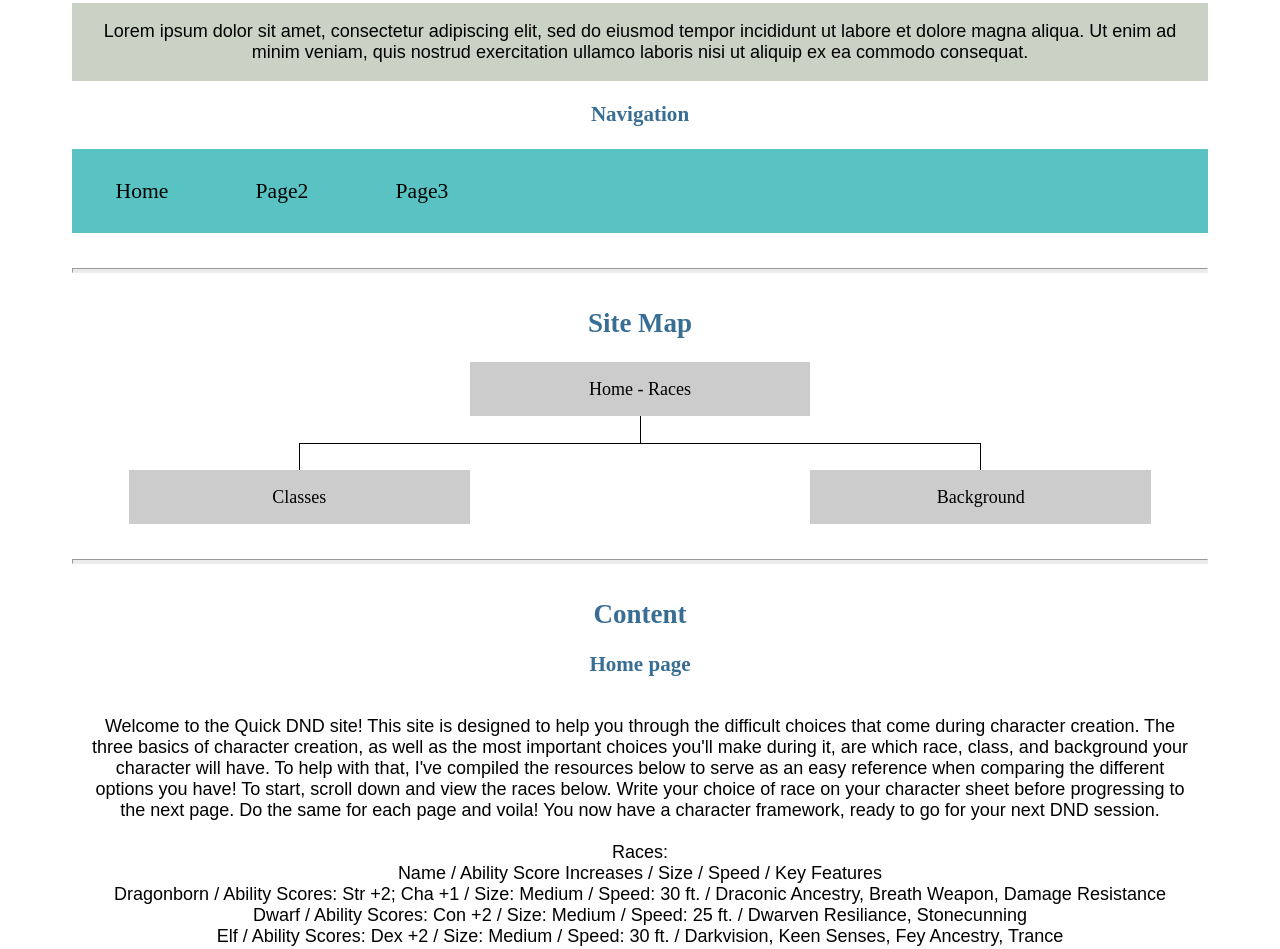
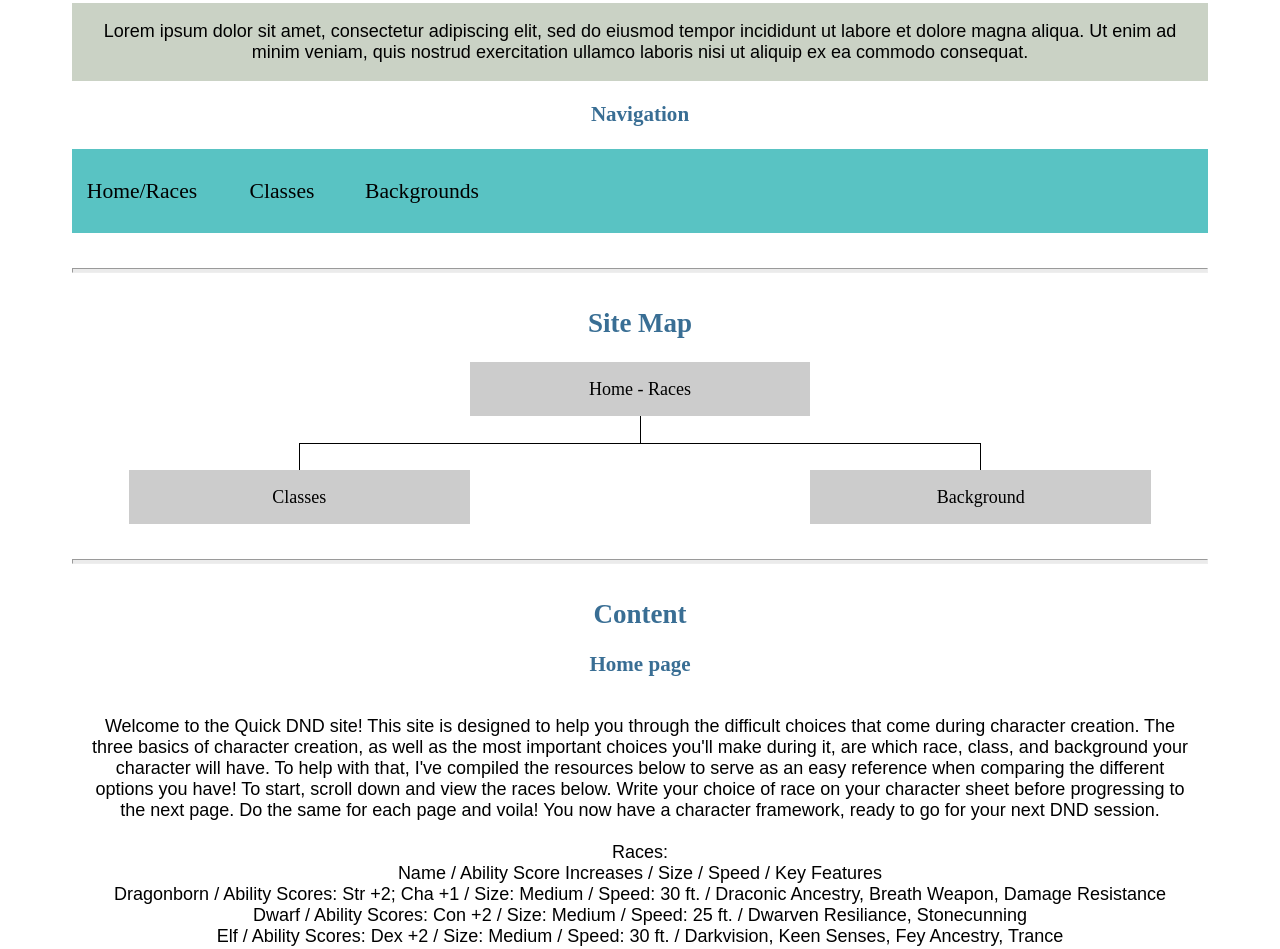
Before and after one commit to EliMurdock/wdd130, a plain HTML site: page quickdnd/site-plan.html in a window 1280 px wide. Shown: the part 2170-3119 px from the top of the page. Drawn offline with Linux system fonts and the light colour scheme; a web font is replaced by a local one.

Commit message:
site done

```diff
--- a/quickdnd/site-plan.html
+++ b/quickdnd/site-plan.html
@@ -87,9 +87,9 @@
       </h3>
       <!-- Think about how you want your navigation bar to look. In the site-plan.css file change the colors to your colors to get the look you desire. -->
       <nav>
-        <a href="#">Home</a>
-        <a href="#">Page2</a>
-        <a href="#">Page3</a>
+        <a href="index.html">Home/Races</a>
+        <a href="classes.html">Classes</a>
+        <a href="backgrounds.html">Backgrounds</a>
       </nav>
       <hr>
       <h2>
```
